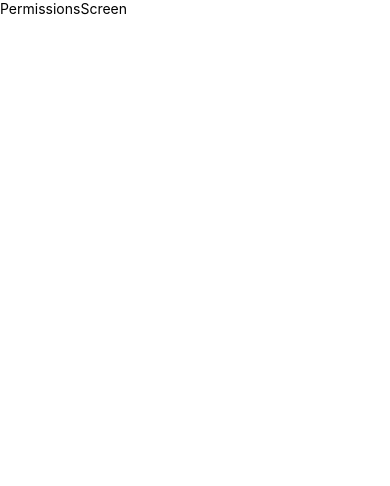
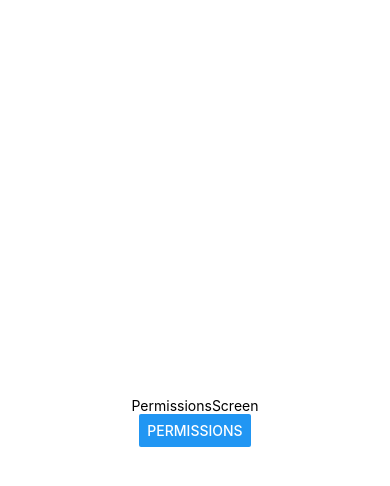
Before and after one commit to React-Native-Projects-Development/routes-app, a React Native app: screen /Settings in a window 390 px wide. Shown: the top 486 px of the page. Built offline with nearby package versions, Linux system fonts and the light colour scheme.

Commit message:
add logic to request location permissions

```diff
--- a/src/screens/PermissionsScreen.tsx
+++ b/src/screens/PermissionsScreen.tsx
@@ -1,10 +1,42 @@
 import React from 'react';
-import {Text, View} from 'react-native';
+import {Button, Platform, StyleSheet, Text, View} from 'react-native';
+
+import {
+  // check,
+  PERMISSIONS,
+  PermissionStatus,
+  request,
+} from 'react-native-permissions';
 
 export const PermissionsScreen = () => {
+  const checkLocationPermission = async () => {
+    let permissionStatus: PermissionStatus;
+
+    if (Platform.OS === 'ios') {
+      // permissionStatus = await check(PERMISSIONS.IOS.LOCATION_WHEN_IN_USE);
+      permissionStatus = await request(PERMISSIONS.IOS.LOCATION_WHEN_IN_USE);
+    } else {
+      // permissionStatus = await check(PERMISSIONS.ANDROID.ACCESS_FINE_LOCATION);
+      permissionStatus = await request(
+        PERMISSIONS.ANDROID.ACCESS_FINE_LOCATION,
+      );
+    }
+
+    console.log({permissionStatus});
+  };
+
   return (
-    <View>
+    <View style={styles.container}>
       <Text>PermissionsScreen</Text>
+      <Button title="Permissions" onPress={checkLocationPermission} />
     </View>
   );
 };
+
+const styles = StyleSheet.create({
+  container: {
+    flex: 1,
+    justifyContent: 'center',
+    alignItems: 'center',
+  },
+});
```
